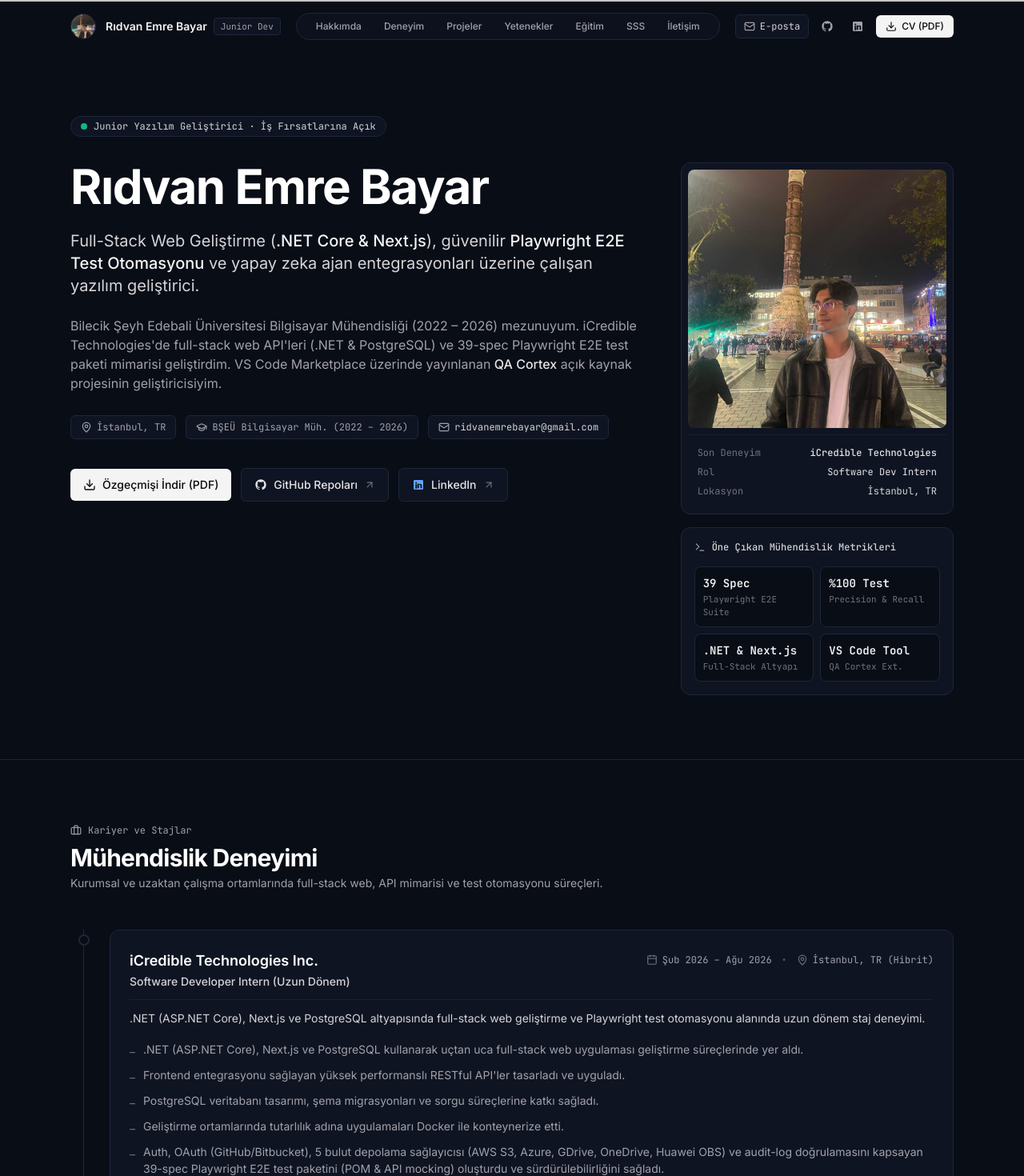
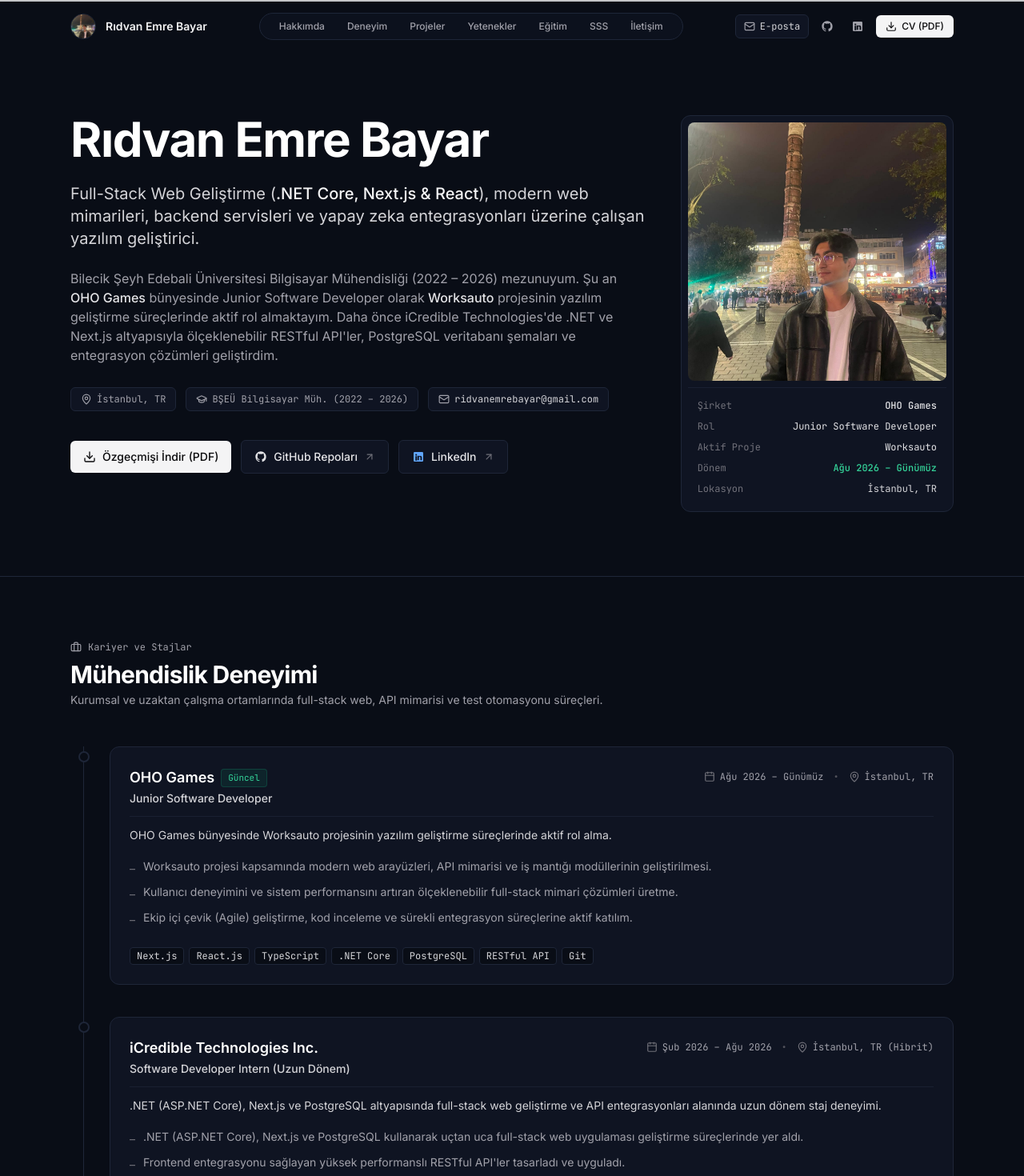
Before and after one commit to ridvan-byr/ridvan-byr.github.io, a React (Vite) app: page / in a window 1280 px wide. Shown: the top 1470 px of the page at 80% size. Built offline with nearby package versions, Linux system fonts and the light colour scheme.

Commit message:
feat: update current role to OHO Games (Worksauto), streamline bio, and remove badges & metrics widget

```diff
--- a/src/components/Hero.tsx
+++ b/src/components/Hero.tsx
@@ -1,6 +1,6 @@
 import React, { useState } from 'react';
 import { PERSONAL_INFO } from '../data/portfolioData';
-import { Download, Mail, MapPin, Check, GraduationCap, ArrowUpRight, Terminal } from 'lucide-react';
+import { Download, Mail, MapPin, Check, GraduationCap, ArrowUpRight } from 'lucide-react';
 import { GithubIcon, LinkedinIcon } from './SocialIcons';
 
 export const Hero: React.FC = () => {
@@ -16,15 +16,6 @@
     <section id="about" className="pt-28 pb-16 md:pt-36 md:pb-20 border-b border-[#1e2638]">
       <div className="max-w-6xl mx-auto px-4 sm:px-6">
 
-        {/* Top Status Badge */}
-        <div className="inline-flex items-center gap-2 px-3 py-1 rounded-full bg-[#0f1422] border border-[#1e2638] text-xs font-mono text-zinc-300 mb-8">
-          <span className="relative flex h-2 w-2">
-            <span className="animate-ping absolute inline-flex h-full w-full rounded-full bg-emerald-400 opacity-75"></span>
-            <span className="relative inline-flex rounded-full h-2 w-2 bg-emerald-500"></span>
-          </span>
-          <span>Junior Yazılım Geliştirici &middot; İş Fırsatlarına Açık</span>
-        </div>
-
         <div className="grid grid-cols-1 lg:grid-cols-12 gap-10 items-start">
 
           {/* Main Bio Column */}
@@ -34,15 +25,15 @@
             </h1>
 
             <p className="text-lg sm:text-xl text-zinc-300 font-normal leading-relaxed">
-              Full-Stack Web Geliştirme (<span className="text-zinc-100 font-medium">.NET Core & Next.js</span>),
-              güvenilir <span className="text-zinc-100 font-medium">Playwright E2E Test Otomasyonu</span> ve
-              yapay zeka ajan entegrasyonları üzerine çalışan yazılım geliştirici.
+              Full-Stack Web Geliştirme (<span className="text-zinc-100 font-medium">.NET Core, Next.js & React</span>),
+              modern web mimarileri, backend servisleri ve yapay zeka entegrasyonları üzerine çalışan yazılım geliştirici.
             </p>
 
             <p className="text-sm sm:text-base text-zinc-400 leading-relaxed">
               Bilecik Şeyh Edebali Üniversitesi Bilgisayar Mühendisliği (2022 – 2026) mezunuyum.
-              iCredible Technologies'de full-stack web API'leri (.NET & PostgreSQL) ve 39-spec Playwright E2E test paketi mimarisi geliştirdim.
-              VS Code Marketplace üzerinde yayınlanan <strong className="text-zinc-200 font-medium">QA Cortex</strong> açık kaynak projesinin geliştiricisiyim.
+              Şu an <strong className="text-zinc-200 font-medium">OHO Games</strong> bünyesinde Junior Software Developer olarak
+              <strong className="text-zinc-200 font-medium"> Worksauto</strong> projesinin yazılım geliştirme süreçlerinde aktif rol almaktayım.
+              Daha önce iCredible Technologies'de .NET ve Next.js altyapısıyla ölçeklenebilir RESTful API'ler, PostgreSQL veritabanı şemaları ve entegrasyon çözümleri geliştirdim.
             </p>
 
             {/* Contact & Meta Badges */}
@@ -101,7 +92,7 @@
             </div>
           </div>
 
-          {/* Right Card Column: Clean Profile Image & Key Metrics */}
+          {/* Right Card Column: Clean Profile Image & Current Role Info */}
           <div className="lg:col-span-4 flex flex-col gap-4">
             <div className="rounded-xl overflow-hidden border border-[#1e2638] bg-[#0f1422] p-2">
               <img
@@ -109,44 +100,26 @@
                 alt={PERSONAL_INFO.name}
                 className="w-full aspect-square object-cover rounded-lg filter contrast-[1.02]"
               />
-              <div className="p-3 pt-3.5 space-y-2 border-t border-[#1e2638]/70 mt-2 font-mono text-xs text-zinc-400">
+              <div className="p-3 pt-3.5 space-y-2.5 border-t border-[#1e2638]/70 mt-2 font-mono text-xs text-zinc-400">
                 <div className="flex items-center justify-between">
-                  <span className="text-zinc-500">Son Deneyim</span>
-                  <span className="text-zinc-200 font-medium">iCredible Technologies</span>
+                  <span className="text-zinc-500">Şirket</span>
+                  <span className="text-zinc-200 font-medium">OHO Games</span>
                 </div>
                 <div className="flex items-center justify-between">
                   <span className="text-zinc-500">Rol</span>
-                  <span className="text-zinc-200">Software Dev Intern</span>
+                  <span className="text-zinc-200">Junior Software Developer</span>
+                </div>
+                <div className="flex items-center justify-between">
+                  <span className="text-zinc-500">Aktif Proje</span>
+                  <span className="text-zinc-200">Worksauto</span>
+                </div>
+                <div className="flex items-center justify-between">
+                  <span className="text-zinc-500">Dönem</span>
+                  <span className="text-emerald-400 font-medium">Ağu 2026 – Günümüz</span>
                 </div>
                 <div className="flex items-center justify-between">
                   <span className="text-zinc-500">Lokasyon</span>
                   <span className="text-zinc-300">İstanbul, TR</span>
-                </div>
-              </div>
-            </div>
-
-            {/* Quick Metrics Strip */}
-            <div className="p-4 rounded-xl border border-[#1e2638] bg-[#0f1422] space-y-3 font-mono text-xs">
-              <div className="flex items-center gap-2 text-zinc-300 font-medium">
-                <Terminal className="w-3.5 h-3.5 text-zinc-400" />
-                <span>Öne Çıkan Mühendislik Metrikleri</span>
-              </div>
-              <div className="grid grid-cols-2 gap-2 pt-1">
-                <div className="p-2.5 rounded-lg bg-[#090d16] border border-[#1e2638]">
-                  <div className="text-zinc-100 font-semibold text-sm">39 Spec</div>
-                  <div className="text-zinc-500 text-[11px] mt-0.5">Playwright E2E Suite</div>
-                </div>
-                <div className="p-2.5 rounded-lg bg-[#090d16] border border-[#1e2638]">
-                  <div className="text-zinc-100 font-semibold text-sm">%100 Test</div>
-                  <div className="text-zinc-500 text-[11px] mt-0.5">Precision & Recall</div>
-                </div>
-                <div className="p-2.5 rounded-lg bg-[#090d16] border border-[#1e2638]">
-                  <div className="text-zinc-100 font-semibold text-sm">.NET & Next.js</div>
-                  <div className="text-zinc-500 text-[11px] mt-0.5">Full-Stack Altyapı</div>
-                </div>
-                <div className="p-2.5 rounded-lg bg-[#090d16] border border-[#1e2638]">
-                  <div className="text-zinc-100 font-semibold text-sm">VS Code Tool</div>
-                  <div className="text-zinc-500 text-[11px] mt-0.5">QA Cortex Ext.</div>
                 </div>
               </div>
             </div>
--- a/src/components/Navbar.tsx
+++ b/src/components/Navbar.tsx
@@ -53,9 +53,6 @@
             <div className="flex items-center gap-2">
               <span className="font-semibold text-zinc-100 group-hover:text-white transition-colors text-sm">
                 {PERSONAL_INFO.name}
-              </span>
-              <span className="hidden sm:inline-block text-[11px] font-mono text-zinc-400 bg-[#0f1422] border border-[#1e2638] px-2 py-0.5 rounded">
-                Junior Dev
               </span>
             </div>
           </a>
--- a/src/components/RecruiterFAQ.tsx
+++ b/src/components/RecruiterFAQ.tsx
@@ -6,20 +6,20 @@
 
   const faqs = [
     {
-      question: "Tam zamanlı veya hibrit pozisyonlar için hemen başlayabilir misin?",
-      answer: "Evet! Bilgisayar Mühendisliği (2022 – 2026) mezunuyum. İstanbul içi hibrit/ofis pozisyonlarına veya uzaktan (remote) Junior Software Developer rollerine hemen başlama durumum mevcuttur."
+      question: "Şu an aktif olarak nerede çalışıyorsun?",
+      answer: "Ağustos 2026'dan bu yana OHO Games bünyesinde Junior Software Developer olarak görev alıyor ve aktif olarak Worksauto projesinin yazılım geliştirme süreçlerinde çalışıyorum."
     },
     {
-      question: "Uzaktan (Remote) çalışma ve çevik (Agile) ekip tecrüben var mı?",
-      answer: "Evet. Routewise ve Setgreet stajlarımı tamamen remote ekip ortamında gerçekleştirdim. Git versiyon kontrolü, PR inceleme (Code Review) süreçleri ve görev takip araçlarıyla (Jira/GitHub Projects) çalışmaya son derece alışkınım."
+      question: "Uzaktan (Remote) veya çevik (Agile) ekiplerde çalışma tecrüben var mı?",
+      answer: "Evet. Önceki ve güncel rollerimde çevik (Agile) ekip ortamlarında Git versiyon kontrolü, PR inceleme (Code Review) süreçleri ve modern görev takip araçlarıyla çalışmaktayım."
     },
     {
       question: "İngilizce iletişim gerektiren projelerde çalışabilir misin?",
       answer: "Evet, B2 seviye İngilizce yetkinliğim ile uluslararası teknik dokümanları rahatlıkla takip edebiliyor, yazılı ve sözlü teknik mülakatlara ve ekip içi toplantılara katılabiliyorum."
     },
     {
-      question: "Full-Stack geliştirme mi yoksa Test Otomasyonu (QA) mu odak alanın?",
-      answer: "Her ikisinde de pratik deneyime sahibim. .NET Core, Next.js ve PostgreSQL ile full-stack web uygulamaları geliştirirken, Playwright ile test otomasyon paketleri ve VS Code kural motorları (QA Cortex) inşa etmekten büyük keyif alıyorum."
+      question: "Geliştirme süreçlerinde asıl odak alanın nedir?",
+      answer: "Asıl odak alanım .NET Core, Next.js, React ve PostgreSQL altyapısıyla modern, performanslı full-stack web mimarileri ve RESTful API'ler geliştirmektir. Bunun yanında pratik süreçlerde edindiğim test otomasyonu ve yapay zeka entegrasyonları ile yazılım kalitesini uçtan uca destekliyorum."
     }
   ];
 
--- a/src/data/portfolioData.ts
+++ b/src/data/portfolioData.ts
@@ -35,24 +35,33 @@
 export const PERSONAL_INFO = {
   name: "Rıdvan Emre Bayar",
   title: "Junior Software Developer",
-  tagline: "Full-Stack, Test Otomasyonu & Yapay Zeka Sistemleri",
+  tagline: "Full-Stack Web Geliştirme & Yapay Zeka Entegrasyonları",
   location: "İstanbul, Türkiye",
   email: "ridvanemrebayar@gmail.com",
   phone: "+90-552-374-1500",
   github: "https://github.com/ridvan-byr",
   linkedin: "https://linkedin.com/in/ridvanemrebayar",
   githubUsername: "ridvan-byr",
-  summary: "Bilecik Şeyh Edebali Üniversitesi Bilgisayar Mühendisliği (2022 – 2026) mezunu, web geliştirme, backend sistemleri, test otomasyonu ve yapay zeka entegrasyonlarında pratik staj deneyimine sahip Junior Yazılım Geliştirici. Temiz kod (Clean Code), sürekli öğrenme ve yazılım ekiplerine hızlı adapte olup değer katma odaklı.",
+  summary: "Bilecik Şeyh Edebali Üniversitesi Bilgisayar Mühendisliği (2022 – 2026) mezunu. OHO Games bünyesinde Junior Software Developer olarak Worksauto projesinin geliştirilmesinde aktif rol almaktayım. Full-stack web mimarileri (.NET Core, Next.js, React), backend servisleri, veritabanı tasarımı ve yapay zeka entegrasyonları odaklı çalışıyorum.",
   graduationDate: "2022 – 2026",
-  stats: [
-    { label: "Seviye & Unvan", value: "Junior Software Dev", sub: "2022 – 2026 Mezunu" },
-    { label: "Playwright E2E Suite", value: "39 Spec", sub: "5 Bulut Depolama & OAuth" },
-    { label: "VS Code Extension", value: "QA Cortex", sub: "%100 Precision & Recall" },
-    { label: "Teknoloji Odağı", value: ".NET & Next.js", sub: "Full-Stack & Test Automation" },
-  ]
 };
 
 export const EXPERIENCES: WorkExperience[] = [
+  {
+    id: "oho-games",
+    company: "OHO Games",
+    role: "Junior Software Developer",
+    period: "Ağu 2026 – Günümüz",
+    isCurrent: true,
+    location: "İstanbul, TR",
+    summary: "OHO Games bünyesinde Worksauto projesinin yazılım geliştirme süreçlerinde aktif rol alma.",
+    achievements: [
+      "Worksauto projesi kapsamında modern web arayüzleri, API mimarisi ve iş mantığı modüllerinin geliştirilmesi.",
+      "Kullanıcı deneyimini ve sistem performansını artıran ölçeklenebilir full-stack mimari çözümleri üretme.",
+      "Ekip içi çevik (Agile) geliştirme, kod inceleme ve sürekli entegrasyon süreçlerine aktif katılım."
+    ],
+    techStack: ["Next.js", "React.js", "TypeScript", ".NET Core", "PostgreSQL", "RESTful API", "Git"]
+  },
   {
     id: "icredible",
     company: "iCredible Technologies Inc.",
@@ -60,16 +69,16 @@
     period: "Şub 2026 – Ağu 2026",
     isCurrent: false,
     location: "İstanbul, TR (Hibrit)",
-    summary: ".NET (ASP.NET Core), Next.js ve PostgreSQL altyapısında full-stack web geliştirme ve Playwright test otomasyonu alanında uzun dönem staj deneyimi.",
+    summary: ".NET (ASP.NET Core), Next.js ve PostgreSQL altyapısında full-stack web geliştirme ve API entegrasyonları alanında uzun dönem staj deneyimi.",
     achievements: [
       ".NET (ASP.NET Core), Next.js ve PostgreSQL kullanarak uçtan uca full-stack web uygulaması geliştirme süreçlerinde yer aldı.",
       "Frontend entegrasyonu sağlayan yüksek performanslı RESTful API'ler tasarladı ve uyguladı.",
-      "PostgreSQL veritabanı tasarımı, şema migrasyonları ve sorgu süreçlerine katkı sağladı.",
+      "PostgreSQL veritabanı tasarımı, şema migrasyonları ve sorgu optimizasyonu süreçlerine katkı sağladı.",
       "Geliştirme ortamlarında tutarlılık adına uygulamaları Docker ile konteynerize etti.",
-      "Auth, OAuth (GitHub/Bitbucket), 5 bulut depolama sağlayıcısı (AWS S3, Azure, GDrive, OneDrive, Huawei OBS) ve audit-log doğrulamasını kapsayan 39-spec Playwright E2E test paketini (POM & API mocking) oluşturdu ve sürdürülebilirliğini sağladı.",
-      "Postman kullanarak API doğrulama ve otomasyon testlerini gerçekleştirdi."
+      "OAuth doğrulaması ve bulut depolama entegrasyonlarını kapsayan uçtan uca API ve sistem akışlarını test etti.",
+      "Postman kullanarak API doğrulama ve otomasyon süreçlerini gerçekleştirdi."
     ],
-    techStack: [".NET Core", "ASP.NET Core", "Next.js", "PostgreSQL", "Docker", "Playwright", "TypeScript", "Postman", "OAuth"]
+    techStack: [".NET Core", "ASP.NET Core", "Next.js", "PostgreSQL", "Docker", "TypeScript", "Postman", "OAuth"]
   },
   {
     id: "routewise",
```
